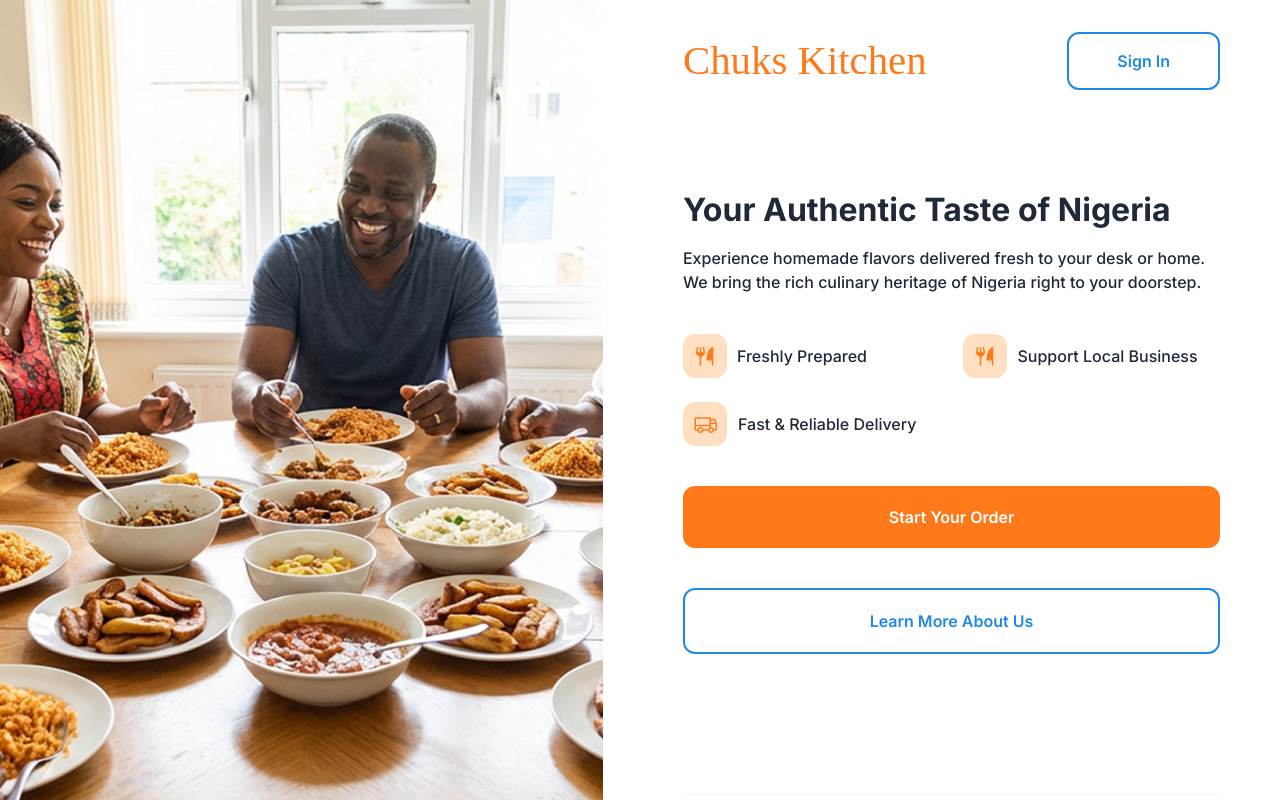
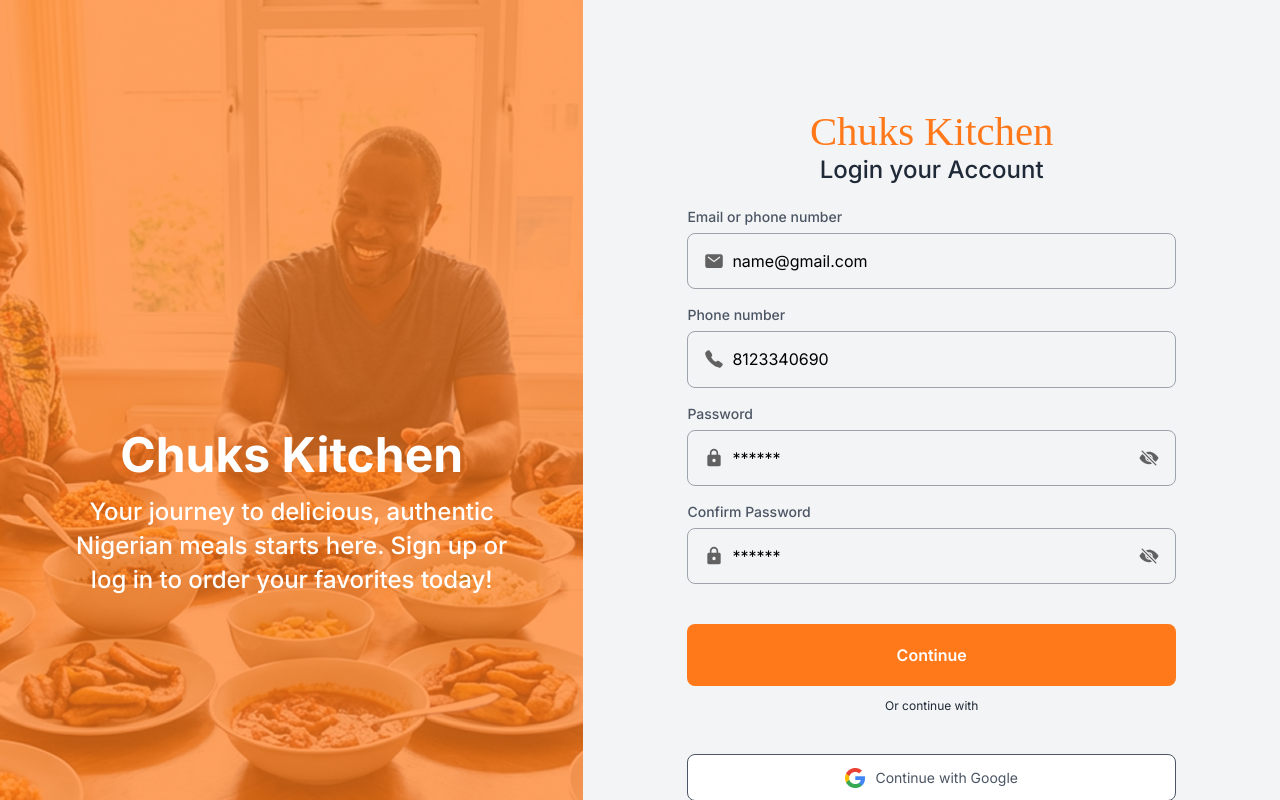
Before and after one commit to Bolazcoding/Chuks-Kitchen, a React (Vite) app: page / in a window 1280 px wide. Shown: the top 800 px of the page. Built offline with nearby package versions, Linux system fonts and the light colour scheme; a web font is replaced by a local one.

Commit message:
new update

```diff
--- a/src/App.jsx
+++ b/src/App.jsx
@@ -13,9 +13,9 @@ function App() {
     <div>
       <KitchenProvider>
         <BrowserRouter>
-          <Welcome />
+          {/* <Welcome /> */}
           {/* <SignIn /> */}
-          {/* <SignUp /> */}
+          <SignUp />
           {/* <HomePage /> */}
           {/* <MenuPage /> */}
           {/* <FoodDetails /> */}
--- a/src/components/SignInBgEffect.jsx
+++ b/src/components/SignInBgEffect.jsx
@@ -2,7 +2,7 @@ import Image from "./Image";
 
 function SignInBgEffect() {
   return (
-    <div className="relative w-full">
+    <div className="relative w-full max-[700px]:hidden">
       <Image
         src="/images/Rectangle-1.jpg"
         alt="signIn-img"
@@ -11,11 +11,11 @@ function SignInBgEffect() {
 
       <div className="absolute inset-0 bg-primary-color/70"></div>
 
-      <div className="relative z-10 flex flex-col text-center items-center justify-center h-full px-18">
-        <h1 className="text-white text-5xl font-bold leading-15.25">
+      <div className="relative z-10 flex flex-col text-center items-center justify-center h-full px-18 max-[1000px]:px-14 max-[730px]:px-10">
+        <h1 className="text-white text-5xl font-bold leading-15.25 max-[1000px]:text-4xl max-[840px]:text-3xl max-[840px]:leading-10.5">
           Chuks Kitchen
         </h1>
-        <p className="text-2xl font-medium leading-8.5 mt-2.5">
+        <p className="text-2xl font-medium leading-8.5 mt-2.5 max-[1000px]:text-xl">
           Your journey to delicious, authentic Nigerian meals starts here. Sign
           up or log in to order your favorites today!
         </p>
--- a/src/components/SignInForm.jsx
+++ b/src/components/SignInForm.jsx
@@ -27,7 +27,7 @@ function SignInForm() {
         <p className="text-text-dark-grey text-[14px] leading-5 font-medium pb-1.5">
           Password
         </p>
-        <div className=" flex items-center justify-between border border-text-dark-grey/50 py-4 pl-4 pr-4 rounded-lg">
+        <div className=" flex items-center justify-between border border-text-dark-grey/50 py-4 pl-4 pr-4 rounded-lg max-[320px]:pr-5">
           <div className="flex items-center gap-2">
             <Image src="./images/lockIcons.svg" alt="lockIcons" />
             <input
--- a/src/pages/SignIn.jsx
+++ b/src/pages/SignIn.jsx
@@ -9,9 +9,9 @@ import SignInBgEffect from "../components/SignInBgEffect";
 function SignIn() {
   return (
     <>
-      <div className="flex">
+      <div className="flex max-[700px]:flex-col">
         <SignInBgEffect />
-        <div className="w-full px-26 py-40 bg-soft-gray">
+        <div className="w-full px-26 py-40 bg-soft-gray max-[1000px]:px-14 max-[700px]:py-10 max-[700px]:bg-white max-[400px]:px-6 max-[320px]:px-2">
           <SignInHeader />
           <div className="mt-5">
             <SignInForm />
--- a/src/pages/SignUp.jsx
+++ b/src/pages/SignUp.jsx
@@ -9,9 +9,9 @@ import SignInBgEffect from "../components/SignInBgEffect";
 function SignUp() {
   return (
     <>
-      <div className="flex">
+      <div className="flex max-[700px]:flex-col">
         <SignInBgEffect />
-        <div className="w-full px-26 py-28 bg-soft-gray">
+        <div className="w-full px-26 py-28 bg-soft-gray max-[1000px]:px-14 max-[700px]:py-10 max-[700px]:bg-white max-[500px]:px-6 max-[320px]:px-2">
           <SignInHeader />
           <div className="mt-5">
             <SignUpForm />
```
